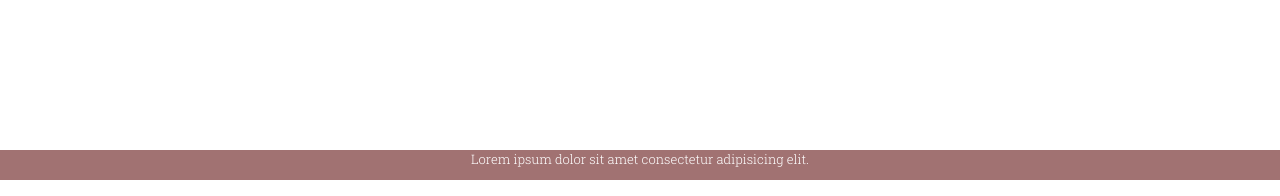
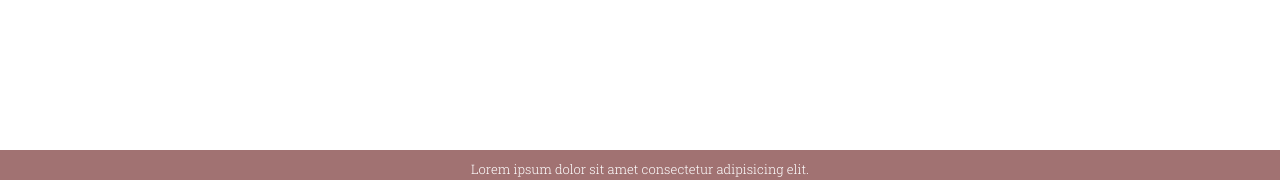
Before and after one commit to Aya2054/Projet_recettes, a PHP site: template PHP/pages/index.html in a window 1280 px wide. Shown: the part 604-800 px from the top of the page. Run offline with PHP 8.4, Linux system fonts and the light colour scheme; the template is opened without the code that fills it, so the values that code supplies are empty; some libraries are stand-ins or nearby versions; some web fonts are replaced.

Commit message:
Update style.css

```diff
--- a/CSS/style.css
+++ b/CSS/style.css
@@ -158,11 +158,6 @@ footer p{
     background-color: rgb(161, 114, 114);
     color: white;
     font-size: 13px;
-<<<<<<< HEAD
     padding-top: 10px;
+
 }
-=======
-}
-
-
->>>>>>> d1a89fc0b81a376649a53f576d7488183ac086de
```
